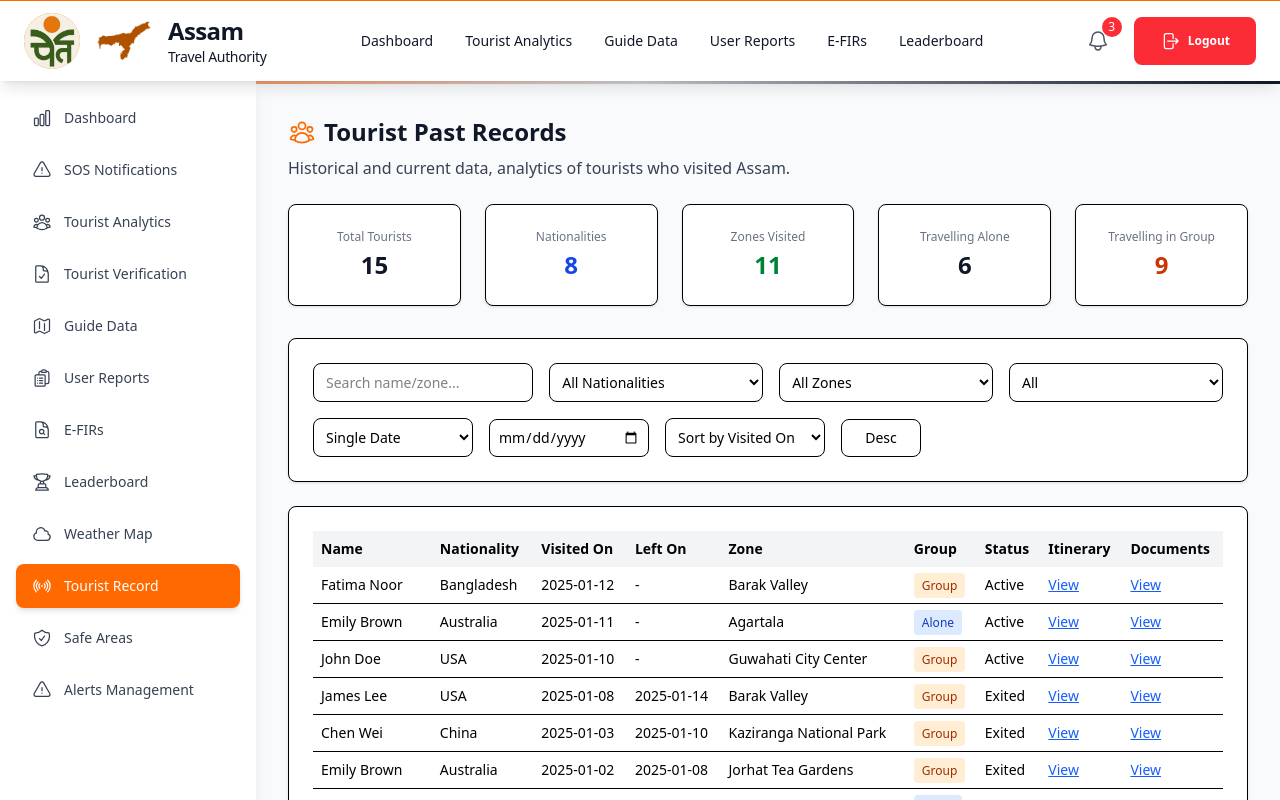
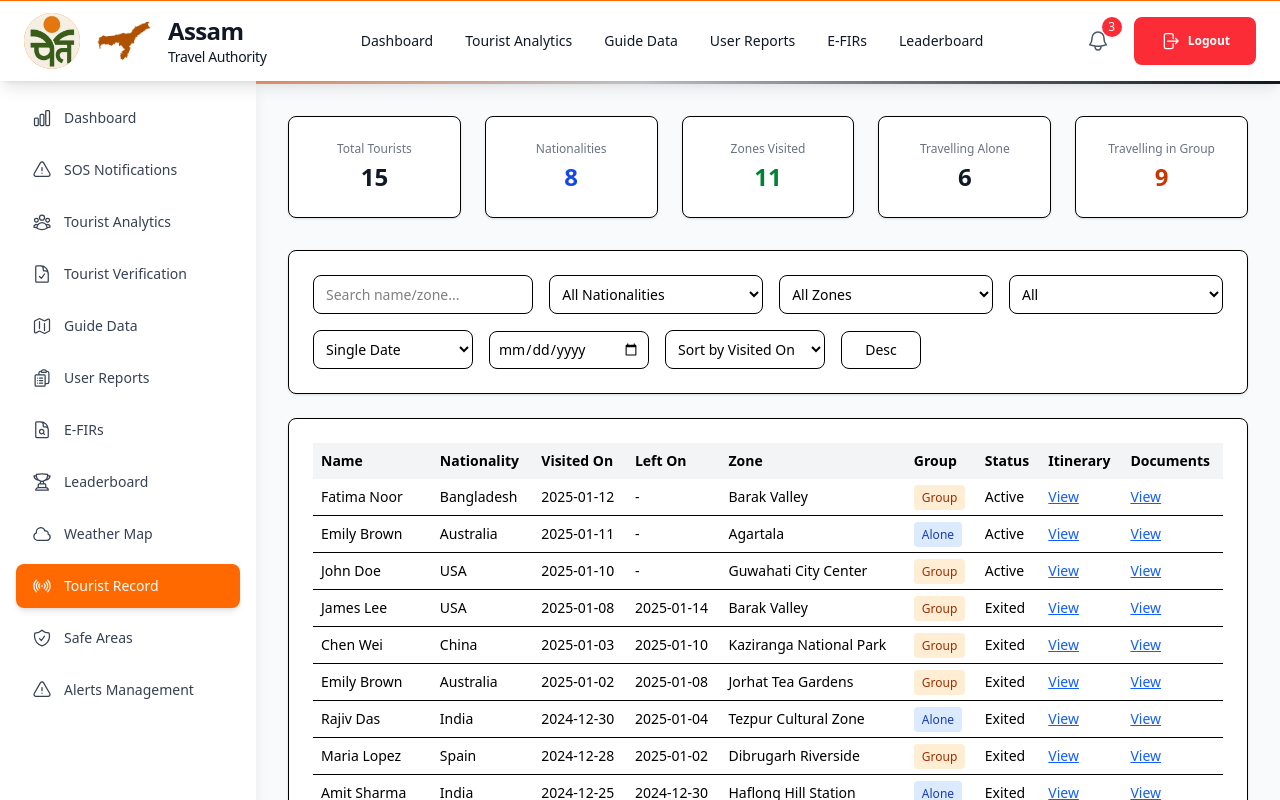
Before and after one commit to parthratra11/YatraBook, a Next.js app in the folder Dashboard/authority/: page /admin/tourist-record in a window 1280 px wide. Shown: the top 800 px of the page. Built offline with nearby package versions, Linux system fonts and the light colour scheme.

Commit message:
Minor commit in Tourist Record page

```diff
--- a/Dashboard/authority/app/admin/tourist-record/page.tsx
+++ b/Dashboard/authority/app/admin/tourist-record/page.tsx
@@ -401,13 +401,13 @@ const TouristPastRecords = () => {
         setActiveMenuItem={setActiveMenuItem}
       />
       <div className="flex-1 ml-64 p-8">
-        <h1 className="text-2xl font-bold text-gray-900 mb-2 flex items-center gap-2">
+        {/* <h1 className="text-2xl font-bold text-gray-900 mb-2 flex items-center gap-2">
           <UserGroupIcon className="w-7 h-7 text-orange-500" />
           Tourist Past Records
         </h1>
         <p className="text-gray-700 mb-6">
           Historical and current data, analytics of tourists who visited Assam.
-        </p>
+        </p> */}
         {/* Analytics */}
         <div className="grid grid-cols-5 gap-6 mb-8">
           <div className="bg-white border rounded-lg shadow flex flex-col items-center justify-center p-6">
```
